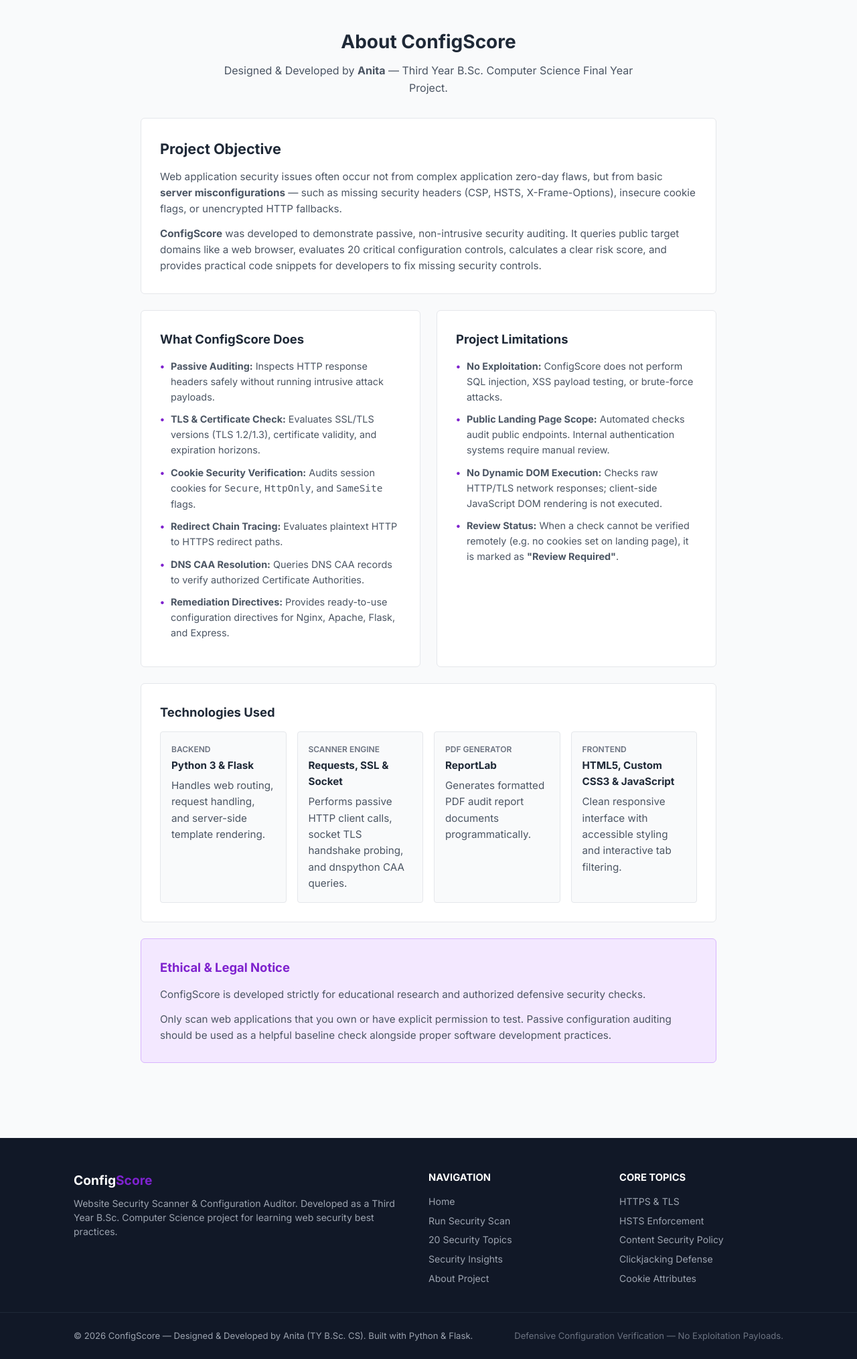
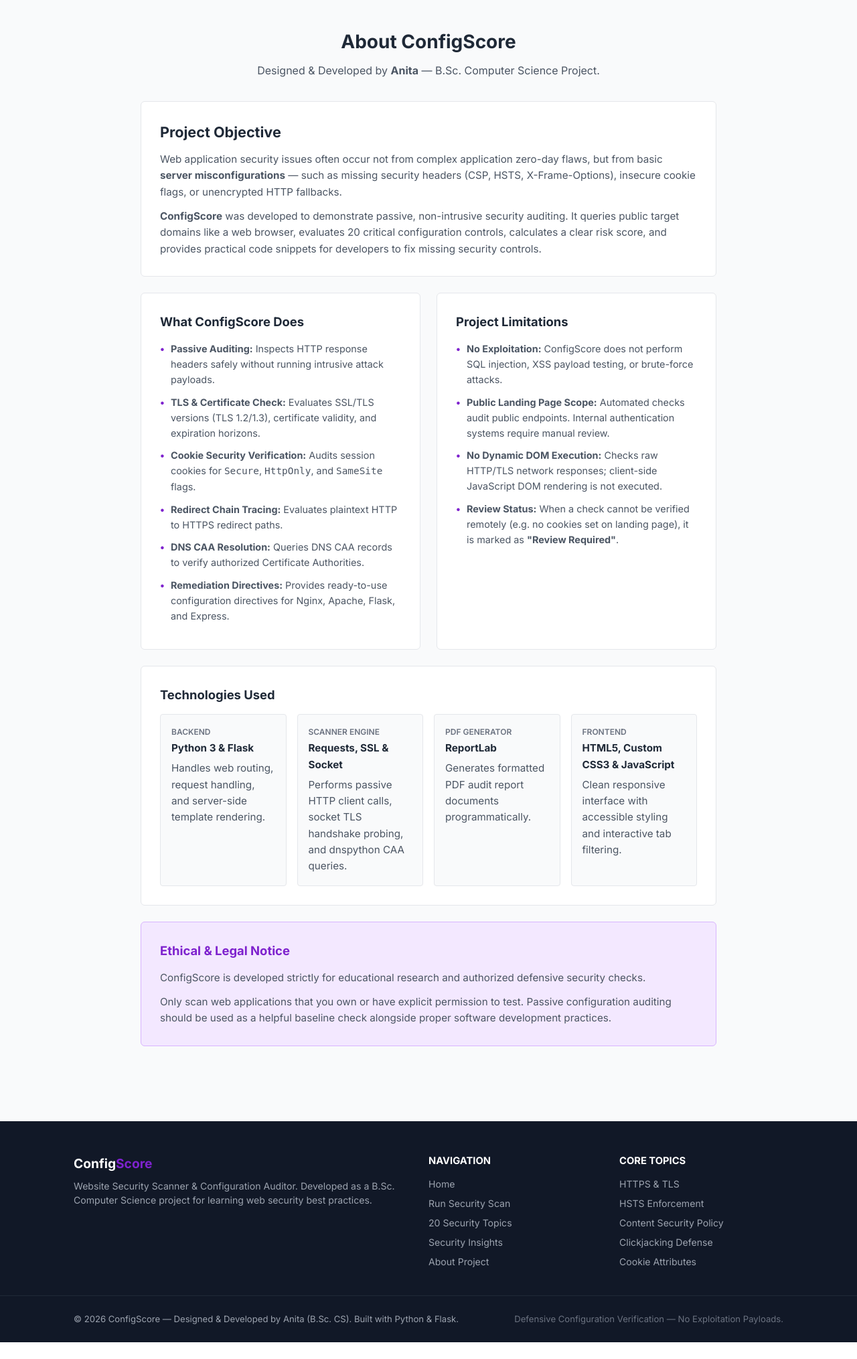
Before and after one commit to AnitaPisal07/ConfigScore, a Flask app: page /about in a window 1280 px wide. Shown: the part 63-2092 px from the top of the page at 67% size. After the commit the page ends 2067 px from the top, so only its background shows below. Run offline with Flask 3, Linux system fonts and the light colour scheme.

Commit message:
Remove Third Year references

```diff
--- a/templates/about.html
+++ b/templates/about.html
@@ -9,7 +9,7 @@
         <div class="section-header text-center">
             <h1 class="section-title">About ConfigScore</h1>
             <p class="section-subtitle">
-                Designed &amp; Developed by <strong>Anita</strong> — Third Year B.Sc. Computer Science Final Year Project.
+                Designed &amp; Developed by <strong>Anita</strong> — B.Sc. Computer Science Project.
             </p>
         </div>
 
--- a/templates/base.html
+++ b/templates/base.html
@@ -85,7 +85,7 @@
                     <span class="brand-text">Config<span class="brand-accent">Score</span></span>
                 </div>
                 <p class="footer-desc">
-                    Website Security Scanner &amp; Configuration Auditor. Developed as a Third Year B.Sc. Computer Science project for learning web security best practices.
+                    Website Security Scanner &amp; Configuration Auditor. Developed as a B.Sc. Computer Science project for learning web security best practices.
                 </p>
             </div>
 
@@ -114,7 +114,7 @@
 
         <div class="footer-bottom">
             <div class="container footer-bottom-inner">
-                <p>&copy; 2026 ConfigScore — Designed &amp; Developed by Anita (TY B.Sc. CS). Built with Python &amp; Flask.</p>
+                <p>&copy; 2026 ConfigScore — Designed &amp; Developed by Anita (B.Sc. CS). Built with Python &amp; Flask.</p>
                 <p class="footer-tagline">Defensive Configuration Verification — No Exploitation Payloads.</p>
             </div>
         </div>
```
